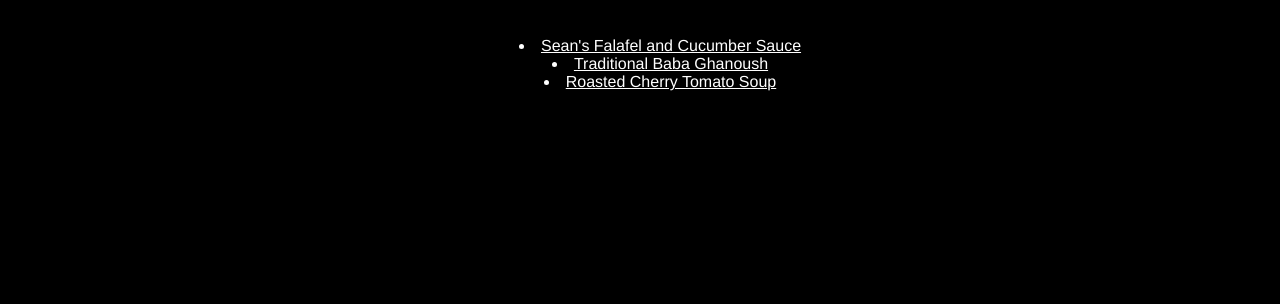
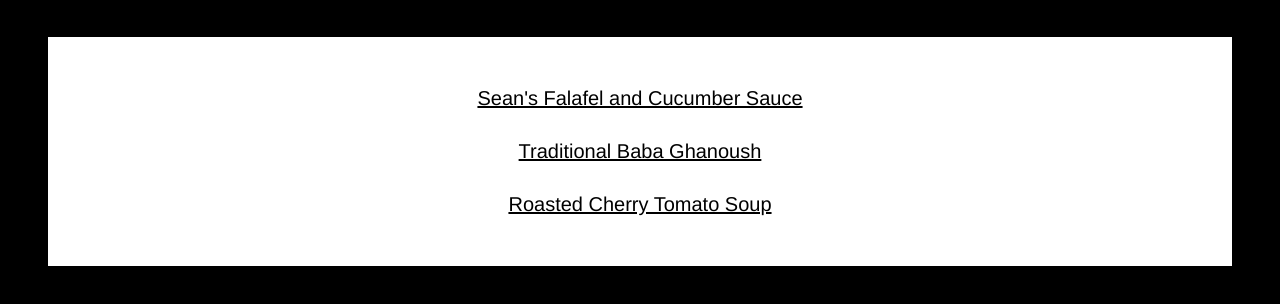
Before and after one commit to wiwsic/odin-recipes, a plain HTML site: page index.html in a window 1280 px wide. Shown: the part 112-416 px from the top of the page. Drawn offline with Linux system fonts and the light colour scheme.

Commit message:
CSSzing main list

```diff
--- a/style.css
+++ b/style.css
@@ -9,15 +9,45 @@
 h1 {
     font-size: 60px;
     text-align: center;
+    border: 1px white;
 
 }
 
 ul.main-list {
 
-    text-align: center;
-    list-style-position: inside;
+    padding: 20px;
+    background-color: white;
+    margin: 0px 40px;
+    font-size: 20px;
 
 }
+
+.main-list li {
+
+    background-color: white;
+    color: black;
+    margin: 30px;
+    list-style: none;
+    text-align: center;
+
+}
+
+.main-list li a{
+
+    background-color: white;
+    color: black;
+
+
+}
+
+.main-list li a:hover{
+
+    background-color: black;
+    color: white;
+
+
+}
+
 
 img {
 
```
